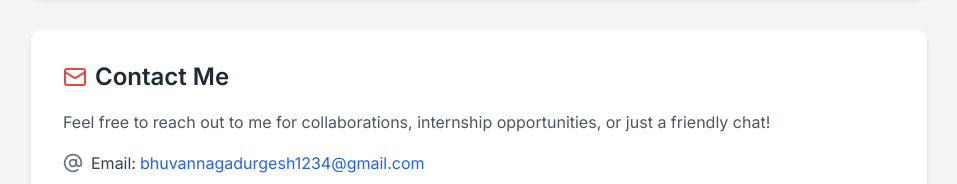
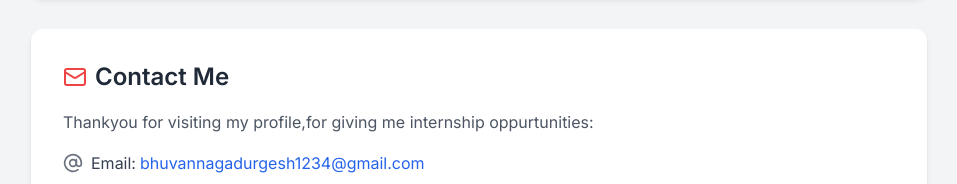
Before and after one commit to Bhuvan0608/Bhuvan0608.github.io, a plain HTML site: page index.html in a window 1280 px wide. Shown: the part 1317-1501 px from the top of the page, without its empty margins (161-1118 px from the left). Drawn offline with nearby package versions, Linux system fonts and the light colour scheme.

Commit message:
Update index.html

```diff
--- a/index.html
+++ b/index.html
@@ -180,7 +180,7 @@
                     Contact Me
                 </h2>
                 <p class="text-gray-600 leading-relaxed mb-4">
-                    Feel free to reach out to me for collaborations, internship opportunities, or just a friendly chat!
+                    Thankyou for visiting my profile,for giving me internship oppurtunities:
                 </p>
                 <div class="space-y-3">
                     <p class="flex items-center text-gray-700">
```
